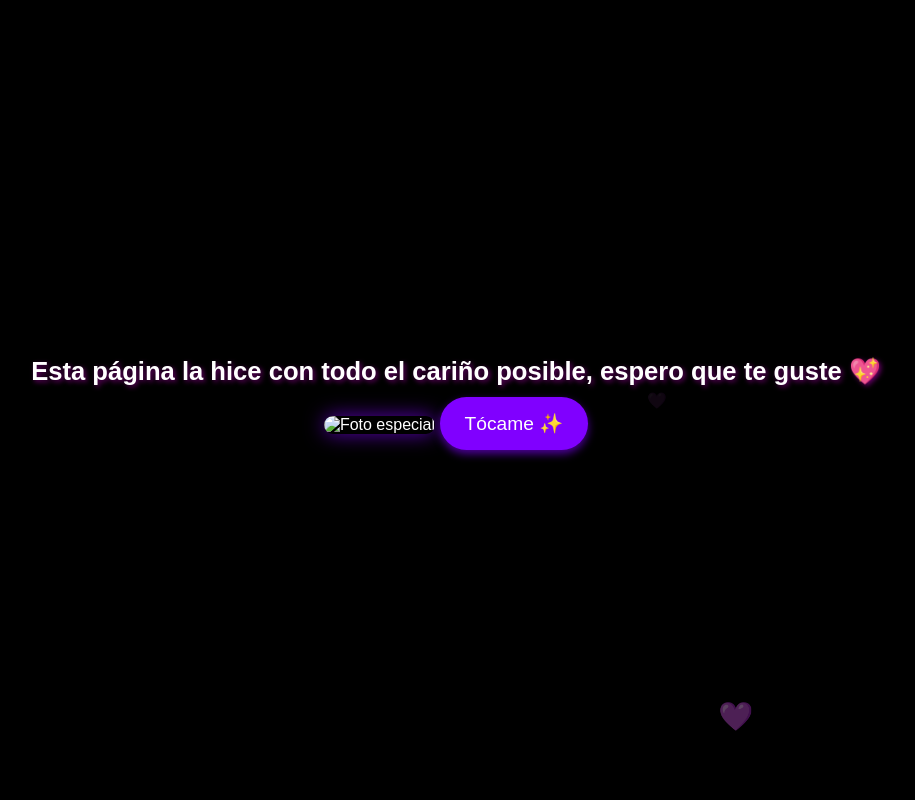
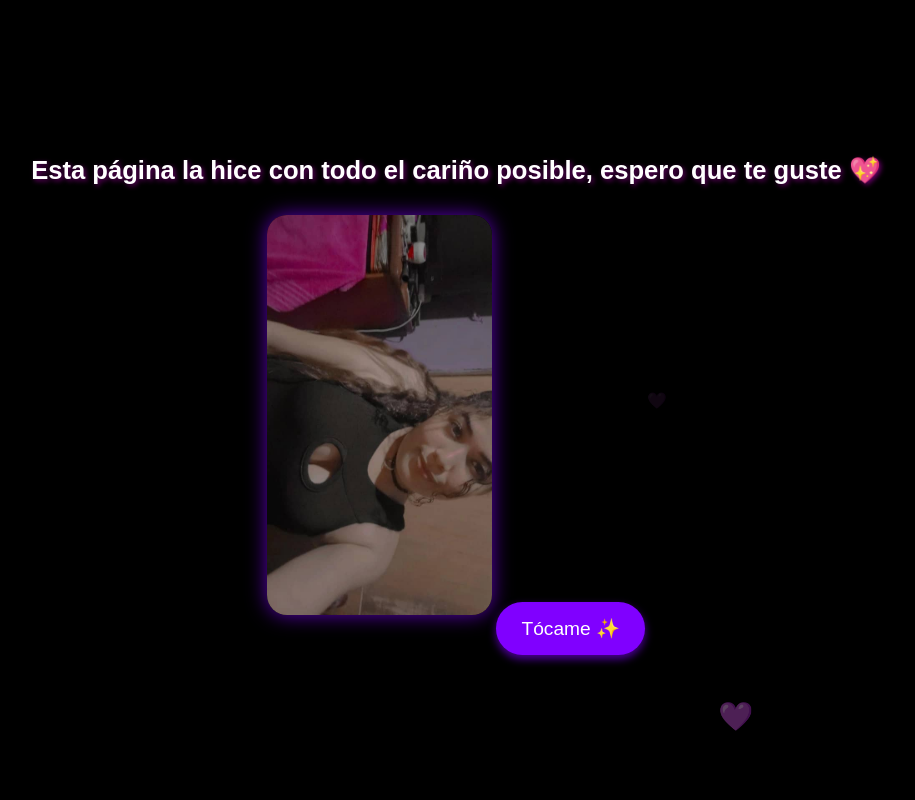
Before and after one commit to Dari-Ort/Rei, a plain HTML site: page index.html in a window 1280 px wide. Shown: the top 800 px of the page, without its empty margins (184-1099 px from the left). Drawn offline with Linux system fonts and the light colour scheme.

Commit message:
Update index.html

```diff
--- a/index.html
+++ b/index.html
@@ -99,7 +99,7 @@
   <!-- Pantalla 1 -->
   <div id="pantalla1" class="pantalla activa">
   <h1>Esta página la hice con todo el cariño posible, espero que te guste 💖</h1>
-    <img src="/foto.jpg/fotoRei1.jpg" alt="Foto especial" class="foto-inicio">
+    <img src="fotoRei1.jpg" alt="Foto especial" class="foto-inicio">
     <button class="btn" onclick="cambiarPantalla()">Tócame ✨</button>
   </div>
 
```
